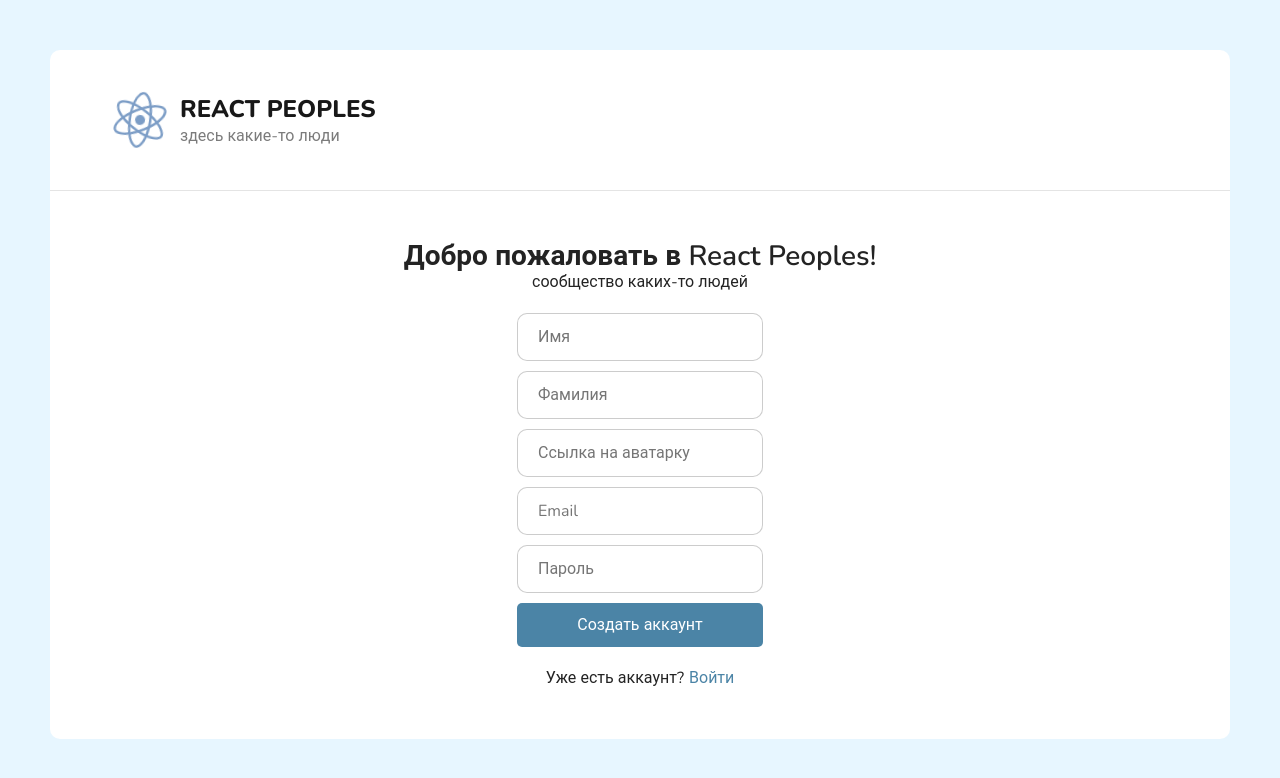
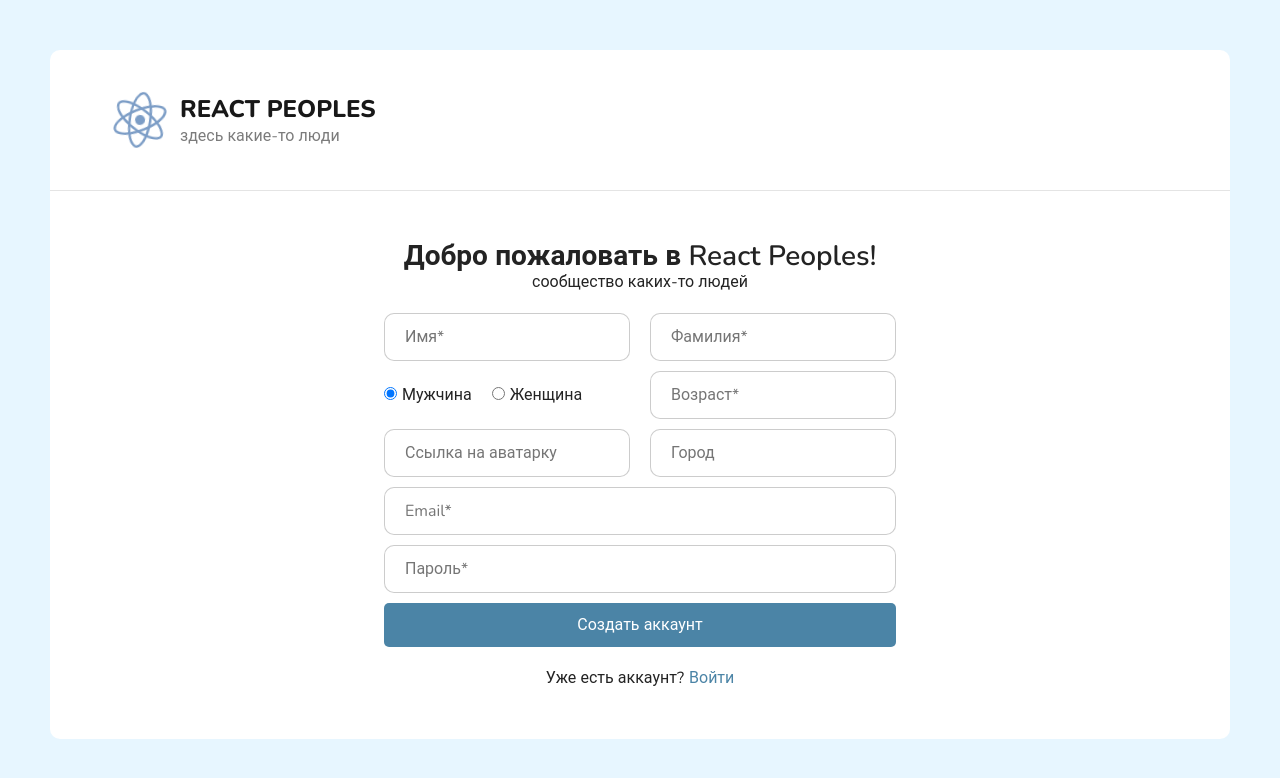
Before and after one commit to joat21/react-peoples, a React (Vite) app: page /registration in a window 1280 px wide. Shown: the top 778 px of the page. Built offline with nearby package versions, Linux system fonts and the light colour scheme.

Commit message:
refactoring

```diff
--- a/src/components/Card/index.tsx
+++ b/src/components/Card/index.tsx
@@ -7,10 +7,11 @@ type CardProps = {
   lastName: string;
   email: string;
   age: number;
+  city: string;
 };
 
 const Card: FC<CardProps> = (props: CardProps) => {
-  const { avatar, firstName, lastName, email, age } = props;
+  const { avatar, firstName, lastName, email, age, city } = props;
   return (
     <div className={styles.card}>
       <img src={avatar} alt={`${firstName} ${lastName}`} />
@@ -19,6 +20,9 @@ const Card: FC<CardProps> = (props: CardProps) => {
           {firstName} {lastName}
         </span>
         <span>{email}</span>
+        <span>
+          {city}, {age} лет
+        </span>
       </div>
     </div>
   );
--- a/src/components/Filter/components/AgeFilter.tsx
+++ b/src/components/Filter/components/AgeFilter.tsx
@@ -1,29 +1,38 @@
-import { FC } from "react";
+import { ChangeEvent, FC } from "react";
 import { useDispatch, useSelector } from "react-redux";
 
-import { setAge } from "../../../redux/slices/filterSlice";
+import { setAge, setActivePage } from "../../../redux/slices/filterSlice";
 import { RootState } from "../../../redux/store";
-import { useForm } from "react-hook-form";
 
 const AgeFilter: FC = () => {
   const dispatch = useDispatch();
   const age = useSelector((state: RootState) => state.filter.age);
+
+  const onChange = (e: ChangeEvent<HTMLInputElement>) => {
+    const { name, value } = e.target;
+    dispatch(setAge({ ...age, [name]: Number(value) }));
+    dispatch(setActivePage(1));
+  };
 
   return (
     <div>
       <input
         type="number"
         placeholder="От"
-        onChange={(e) =>
-          dispatch(setAge({ ...age, from: Number(e.target.value) }))
-        }
+        name="from"
+        min={age.from}
+        max={age.to}
+        value={age.from}
+        onChange={onChange}
       />
       <input
         type="number"
         placeholder="До"
-        onChange={(e) =>
-          dispatch(setAge({ ...age, to: Number(e.target.value) }))
-        }
+        name="to"
+        min={age.from}
+        max={age.to}
+        value={age.to}
+        onChange={onChange}
       />
     </div>
   );
--- a/src/components/Filter/components/GenderRadio.tsx
+++ b/src/components/Filter/components/GenderRadio.tsx
@@ -1,8 +1,8 @@
-import { FC } from "react";
+import { ChangeEvent, FC } from "react";
 import { useDispatch, useSelector } from "react-redux";
 
 import { RootState } from "../../../redux/store";
-import { setGender } from "../../../redux/slices/filterSlice";
+import { setGender, setActivePage } from "../../../redux/slices/filterSlice";
 
 import { Gender } from "../../../entities/model";
 
@@ -18,6 +18,11 @@ const GenderRadio: FC = () => {
   const dispatch = useDispatch();
   const gender = useSelector((state: RootState) => state.filter.gender);
 
+  const onChange = (e: ChangeEvent<HTMLInputElement>) => {
+    dispatch(setGender(e.target.value));
+    dispatch(setActivePage(1));
+  };
+
   return (
     <div className={styles.gender}>
       Пол
@@ -27,7 +32,7 @@ const GenderRadio: FC = () => {
             type="radio"
             name="gender"
             value={item.value}
-            onChange={(e) => dispatch(setGender(e.target.value))}
+            onChange={onChange}
             checked={item.value === gender}
           />
           {item.label}
--- a/src/components/Filter/components/Search.tsx
+++ b/src/components/Filter/components/Search.tsx
@@ -1,21 +1,30 @@
-import { FC } from "react";
+import { ChangeEvent, FC } from "react";
 import { useDispatch, useSelector } from "react-redux";
 
 import { RootState } from "../../../redux/store";
-import { setSearchValue } from "../../../redux/slices/filterSlice";
+import {
+  setSearchValue,
+  setActivePage,
+} from "../../../redux/slices/filterSlice";
 
 const Search: FC = () => {
   const dispatch = useDispatch();
   const searchValue = useSelector(
     (state: RootState) => state.filter.searchValue
   );
+
+  const onChange = (e: ChangeEvent<HTMLInputElement>) => {
+    dispatch(setSearchValue(e.target.value));
+    dispatch(setActivePage(1));
+  };
+
   return (
     <input
       className="input"
       type="text"
       placeholder="Поиск..."
       value={searchValue}
-      onChange={(e) => dispatch(setSearchValue(e.target.value))}
+      onChange={onChange}
     />
   );
 };
--- a/src/entities/model.ts
+++ b/src/entities/model.ts
@@ -11,7 +11,7 @@ export enum Gender {
   FEMALE = "female",
 }
 
-export type People = {
+export interface People {
   id: number;
   email: string;
   firstName: string;
@@ -19,9 +19,10 @@ export type People = {
   avatar: string;
   age: number;
   gender: Gender;
+  city: string;
 
   // Если авторизованный пользователь отправляет patch запрос
   // то Mokky.dev автоматически добавляет в измененный объект поле user
   // в котором хранятся данные о пользователе, который совершил изменение
   user?: any;
-};
+}
--- a/src/pages/Authorization/index.tsx
+++ b/src/pages/Authorization/index.tsx
@@ -1,4 +1,4 @@
-import { FC, FormEvent, useState } from "react";
+import { ChangeEvent, FC, FormEvent, useState } from "react";
 import { Link, useNavigate } from "react-router-dom";
 import { useDispatch } from "react-redux";
 import axios from "axios";
@@ -6,53 +6,81 @@ import axios from "axios";
 import { setIsAuthorized } from "../../redux/slices/currentUserSlice";
 import { setCurrentUser } from "../../redux/slices/currentUserSlice";
 
+import { People } from "../../entities/model";
+
 import styles from "./Authorization.module.scss";
+
+type AuthData = {
+  token: string;
+  data: People;
+};
 
 const Authorization: FC = () => {
   const dispatch = useDispatch();
+  const navigate = useNavigate();
+  const [error, setError] = useState("");
+
   const [authData, setAuthData] = useState({
     email: "",
     password: "",
   });
 
-  const navigate = useNavigate();
+  const onChange = (e: ChangeEvent<HTMLInputElement>) => {
+    const { name, value } = e.target;
+    let valueToSend = value;
+    if (name === "email") valueToSend = valueToSend.toLowerCase();
+
+    setAuthData({
+      ...authData,
+      [name]: valueToSend,
+    });
+  };
 
   const onSubmit = async (e: FormEvent) => {
     e.preventDefault();
 
     try {
-      const { data } = await axios.post(
+      const { data, status } = await axios.post<AuthData>(
         "https://8aacc4e8fbc52395.mokky.dev/auth",
         authData
       );
 
-      localStorage.setItem("token", data.token);
-      dispatch(setCurrentUser(data.data));
-      dispatch(setIsAuthorized(true));
-      navigate("/");
+      if (status === 201) {
+        localStorage.setItem("token", data.token);
+        dispatch(setCurrentUser(data.data));
+        dispatch(setIsAuthorized(true));
+        navigate("/");
+      }
     } catch (error) {
-      console.log(error);
+      if (axios.isAxiosError(error) && error.response?.status === 401) {
+        setError(
+          "Пользователь не найден. Проверьте введённые данные или зарегистрируйтесь."
+        );
+      } else {
+        setError("Произошла ошибка. Попробуйте ещё раз.");
+      }
     }
   };
 
   return (
     <div className={styles.root}>
       <h2>Войти в аккаунт</h2>
+      {error && <p className="error">{error}</p>}
       <form onSubmit={onSubmit}>
         <input
           type="text"
           placeholder="Email"
+          name="email"
           value={authData.email}
-          onChange={(e) => setAuthData({ ...authData, email: e.target.value })}
+          onChange={onChange}
           required
         />
         <input
           type="password"
           placeholder="Пароль"
+          name="password"
           value={authData.password}
-          onChange={(e) =>
-            setAuthData({ ...authData, password: e.target.value })
-          }
+          onChange={onChange}
           required
         />
         <button className="button" type="submit">
--- a/src/pages/Registation/index.tsx
+++ b/src/pages/Registation/index.tsx
@@ -1,4 +1,4 @@
-import { FC, FormEvent, useState } from "react";
+import { ChangeEvent, FC, FormEvent, useState } from "react";
 import { Link, useNavigate } from "react-router-dom";
 import { useDispatch } from "react-redux";
 import axios from "axios";
@@ -6,54 +6,115 @@ import axios from "axios";
 import { setIsAuthorized } from "../../redux/slices/currentUserSlice";
 import { setCurrentUser } from "../../redux/slices/currentUserSlice";
 
+import { Gender } from "../../entities/model";
+
 import styles from "./Registration.module.scss";
+
+type UserData = {
+  firstName: string;
+  lastName: string;
+  avatar: string;
+  email: string;
+  age: string;
+  gender: Gender;
+  city: string;
+};
+
+type RegData = UserData & { password: string };
 
 const Registration: FC = () => {
   const dispatch = useDispatch();
+  const navigate = useNavigate();
+  const [error, setError] = useState("");
 
-  const [userData, setUserData] = useState({
+  const [regData, setRegData] = useState<RegData>({
     firstName: "",
     lastName: "",
     avatar: "",
     email: "",
     password: "",
+    age: "",
+    gender: Gender.MALE,
+    city: "",
   });
 
-  const navigate = useNavigate();
+  const onChange = (e: ChangeEvent<HTMLInputElement>) => {
+    const { name, value } = e.target;
+    let valueToSend = value;
+    if (name === "email") {
+      valueToSend = valueToSend.toLowerCase();
+    }
+
+    setRegData({
+      ...regData,
+      [name]:
+        name === "age"
+          ? valueToSend === ""
+            ? ""
+            : Number(valueToSend)
+          : valueToSend,
+    });
+  };
+
+  // Эта функция добавляет этого же пользователя в список peoples
+  // Этот список отображается на сайте
+  // Из-за особенностей mokky.dev я не могу ограничиться списком users,
+  // так как он не поддерживает пагинацию, а хотелось сделать ее через бэкенд
+  const addUserToPeoples = async (token: string, data: UserData) => {
+    try {
+      await axios.post("https://8aacc4e8fbc52395.mokky.dev/peoples", data, {
+        headers: {
+          Authorization: `Bearer ${token}`,
+        },
+      });
+
+      dispatch(setIsAuthorized(true));
+      navigate("/");
+    } catch (error) {
+      if (axios.isAxiosError(error) && error.response?.status === 401) {
+        setError("Пользователь с таким email уже существует");
+      }
+    }
+  };
 
   const onSubmit = async (e: FormEvent) => {
     e.preventDefault();
 
-    const userDataToSend = { ...userData };
-    if (!userDataToSend.avatar) {
-      userDataToSend.avatar =
+    const regDataToSend = { ...regData };
+    if (!regDataToSend.avatar) {
+      regDataToSend.avatar =
         "https://sun3-22.userapi.com/impf/DW4IDqvukChyc-WPXmzIot46En40R00idiUAXw/l5w5aIHioYc.jpg?quality=96&as=32x32,48x48,72x72,108x108,160x160,240x240,360x360&sign=10ad7d7953daabb7b0e707fdfb7ebefd&u=I6EtahnrCRLlyd0MhT2raQt6ydhuyxX4s72EHGuUSoM&cs=400x400";
     }
-    const { firstName, lastName, email, avatar } = userDataToSend;
-
+    if (!regDataToSend.city) {
+      regDataToSend.city = "Город N";
+    }
+    const { firstName, lastName, email, avatar, age, gender, city } =
+      regDataToSend;
     try {
+      // Регистрация пользователя на сайте
+      // в ответ вернется токен и пользователь
+      // пользователь будет добавлен в список users, который хранит
+      // всех зарегистрированных пользователей
       const { data } = await axios.post(
         "https://8aacc4e8fbc52395.mokky.dev/register",
-        userDataToSend
+        regDataToSend
       );
 
       localStorage.setItem("token", data.token);
       dispatch(setCurrentUser(data.data));
-
-      await axios.post(
-        "https://8aacc4e8fbc52395.mokky.dev/peoples",
-        { firstName, lastName, email, avatar },
-        {
-          headers: {
-            Authorization: `Bearer ${data.token}`,
-          },
+      addUserToPeoples(data.token, {
+        firstName,
+        lastName,
+        email,
+        avatar,
+        age,
+        gender,
+        city,
+      });
+    } catch (error) {
+      if (axios.isAxiosError(error) && error.response?.status === 401) {
+        setError("Пользователь с таким email уже существует");
       }
-      );
-
-      dispatch(setIsAuthorized(true));
-      navigate("/");
-    } catch (error) {
-      console.log(error);
     }
   };
 
@@ -63,45 +124,89 @@ const Registration: FC = () => {
         <h2>Добро пожаловать в React Peoples!</h2>
         <span>сообщество каких-то людей</span>
       </div>
+      {error && <p className="error">{error}</p>}
       <form onSubmit={onSubmit}>
+        <div className="row">
           <input
             type="text"
-          placeholder="Имя"
-          value={userData.firstName}
-          onChange={(e) =>
-            setUserData({ ...userData, firstName: e.target.value })
-          }
+            placeholder="Имя*"
+            name="firstName"
+            value={regData.firstName}
+            onChange={onChange}
             required
           />
           <input
             type="text"
-          placeholder="Фамилия"
-          value={userData.lastName}
-          onChange={(e) =>
-            setUserData({ ...userData, lastName: e.target.value })
-          }
+            placeholder="Фамилия*"
+            name="lastName"
+            value={regData.lastName}
+            onChange={onChange}
             required
+          />
+        </div>
+        <div className="row">
+          <div className="row">
+            <label>
+              <input
+                type="radio"
+                name="gender"
+                value={Gender.MALE}
+                onChange={onChange}
+                checked={regData.gender === Gender.MALE}
+              />
+              Мужчина
+            </label>
+            <label>
+              <input
+                type="radio"
+                name="gender"
+                value={Gender.FEMALE}
+                onChange={onChange}
+                checked={regData.gender === Gender.FEMALE}
+              />
+              Женщина
+            </label>
+          </div>
+          <input
+            type="number"
+            placeholder="Возраст*"
+            name="age"
+            min={14}
+            value={regData.age}
+            onChange={onChange}
+            required
+          />
+        </div>
+        <div className="row">
+          <input
+            type="text"
+            placeholder="Ссылка на аватарку"
+            name="avatar"
+            value={regData.avatar}
+            onChange={onChange}
           />
           <input
             type="text"
-          placeholder="Ссылка на аватарку"
-          value={userData.avatar}
-          onChange={(e) => setUserData({ ...userData, avatar: e.target.value })}
+            placeholder="Город"
+            name="avatar"
+            value={regData.avatar}
+            onChange={onChange}
           />
+        </div>
         <input
           type="text"
-          placeholder="Email"
-          value={userData.email}
-          onChange={(e) => setUserData({ ...userData, email: e.target.value })}
+          placeholder="Email*"
+          name="email"
+          value={regData.email}
+          onChange={onChange}
           required
         />
         <input
           type="password"
-          placeholder="Пароль"
-          value={userData.password}
-          onChange={(e) =>
-            setUserData({ ...userData, password: e.target.value })
-          }
+          placeholder="Пароль*"
+          name="password"
+          value={regData.password}
+          onChange={onChange}
           required
         />
         <button className="button" type="submit">
--- a/src/pages/User/index.tsx
+++ b/src/pages/User/index.tsx
@@ -1,4 +1,4 @@
-import { FC, useState, useEffect, FormEvent } from "react";
+import { FC, useState, useEffect, FormEvent, ChangeEvent } from "react";
 import { useParams } from "react-router-dom";
 import { useSelector, useDispatch } from "react-redux";
 import axios from "axios";
@@ -59,13 +59,17 @@ const User: FC = () => {
 
       if (user.id === currentUser?.id) {
         dispatch(setCurrentUser(res.data));
-        localStorage.setItem("user", JSON.stringify(res.data));
       }
 
       alert("Изменения сохранены");
     } catch (error) {
       console.log(error);
     }
+  };
+
+  const onChange = (e: ChangeEvent<HTMLInputElement>) => {
+    const { name, value } = e.target;
+    setUser({ ...user, [name]: value });
   };
 
   return (
@@ -79,18 +83,24 @@ const User: FC = () => {
       <form id="user-form" onSubmit={onSubmit}>
         <input
           type="text"
+          name="firstName"
           value={user.firstName}
-          onChange={(e) => setUser({ ...user, firstName: e.target.value })}
+          onChange={onChange}
         />
         <input
           type="text"
+          name="lastName"
           value={user.lastName}
-          onChange={(e) => setUser({ ...user, lastName: e.target.value })}
+          onChange={onChange}
         />
+        <input type="text" name="city" value={user.city} onChange={onChange} />
+        <input type="text" name="age" value={user.age} onChange={onChange} />
         <input
           type="text"
+          name="email"
           value={user.email}
-          onChange={(e) => setUser({ ...user, email: e.target.value })}
+          onChange={onChange}
+          readOnly
         />
       </form>
     </div>
--- a/src/scss/App.scss
+++ b/src/scss/App.scss
@@ -56,6 +56,13 @@ form {
   display: flex;
   flex-direction: column;
   row-gap: 10px;
+
+  .row {
+    display: flex;
+    align-items: center;
+    justify-content: space-between;
+    column-gap: 20px;
+  }
 }
 
 input {
@@ -71,3 +78,11 @@ input {
     border-color: rgba(0, 0, 0, 0.4);
   }
 }
+
+input[type="radio"] {
+  margin-right: 5px;
+}
+
+.error {
+  color: #d62828;
+}
```
Also changed, not shown: src/App.tsx (+16 -9 lines), src/pages/Registation/components/RegForm.tsx (added, +7 -0 lines). Lines whose indentation alone changed are shown as unchanged.
